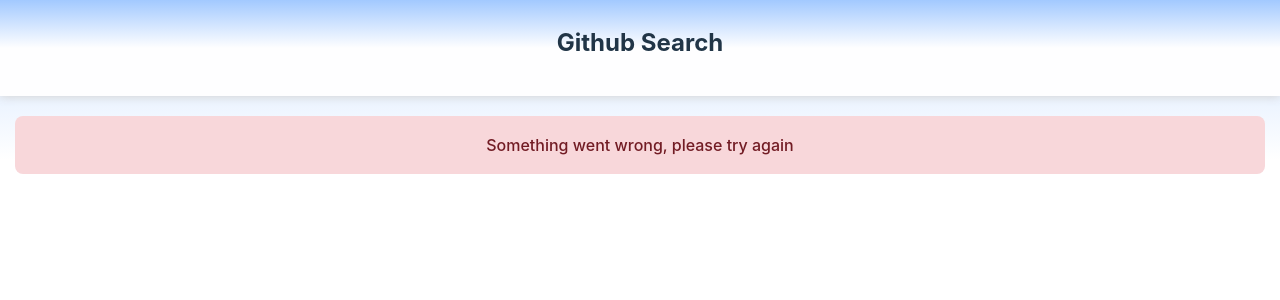
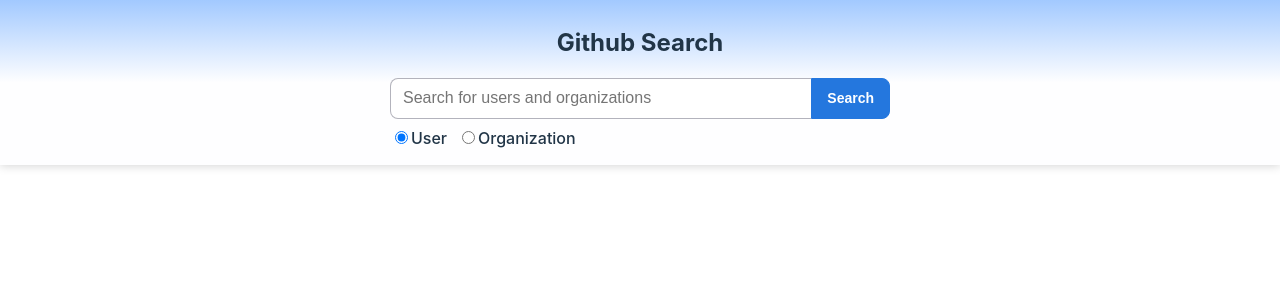
Before and after one commit to osuobiem/bwa-fe-cs, a React (Vite) app: page / in a window 1280 px wide. Shown: the top 300 px of the page. Built offline with nearby package versions, Linux system fonts and the light colour scheme.

Commit message:
enable keyword param in url to trigger search action

```diff
--- a/src/pages/Search/Search.tsx
+++ b/src/pages/Search/Search.tsx
@@ -1,17 +1,30 @@
 import * as S from "./Search.style";
 import {Loader} from "../../components/Loader/Loader";
 import {Error} from "../../components/Error/Error";
+import {useEffect, useState} from "react";
+import {useParams} from "react-router-dom";
+import {SearchForm} from "../../components/SearchForm/SearchForm";
 
 export const Search = () => {
+  const [keyword, setKeyword] = useState("");
+  const [clearInput, setClearInput] = useState(false);
+
+  const params = useParams();
+
+  useEffect(() => {
+    params.keyword && setKeyword(params.keyword);
+  }, [params]);
+
   return (
     <S.SearchContainer>
       <Loader show={false} />
       <S.SearchHeader>
         <h2>Github Search</h2>
+        <SearchForm searchAction={setKeyword} clearInput={clearInput} />
       </S.SearchHeader>
 
       <S.SearchBody>
-        <Error show={true} />
+        <Error show={false} />
       </S.SearchBody>
     </S.SearchContainer>
   );
--- a/src/router.tsx
+++ b/src/router.tsx
@@ -3,7 +3,7 @@
 
 export const router = createBrowserRouter([
   {
-    path: "/",
+    path: "/:keyword?",
     element: <Search />,
   },
 ]);
```
